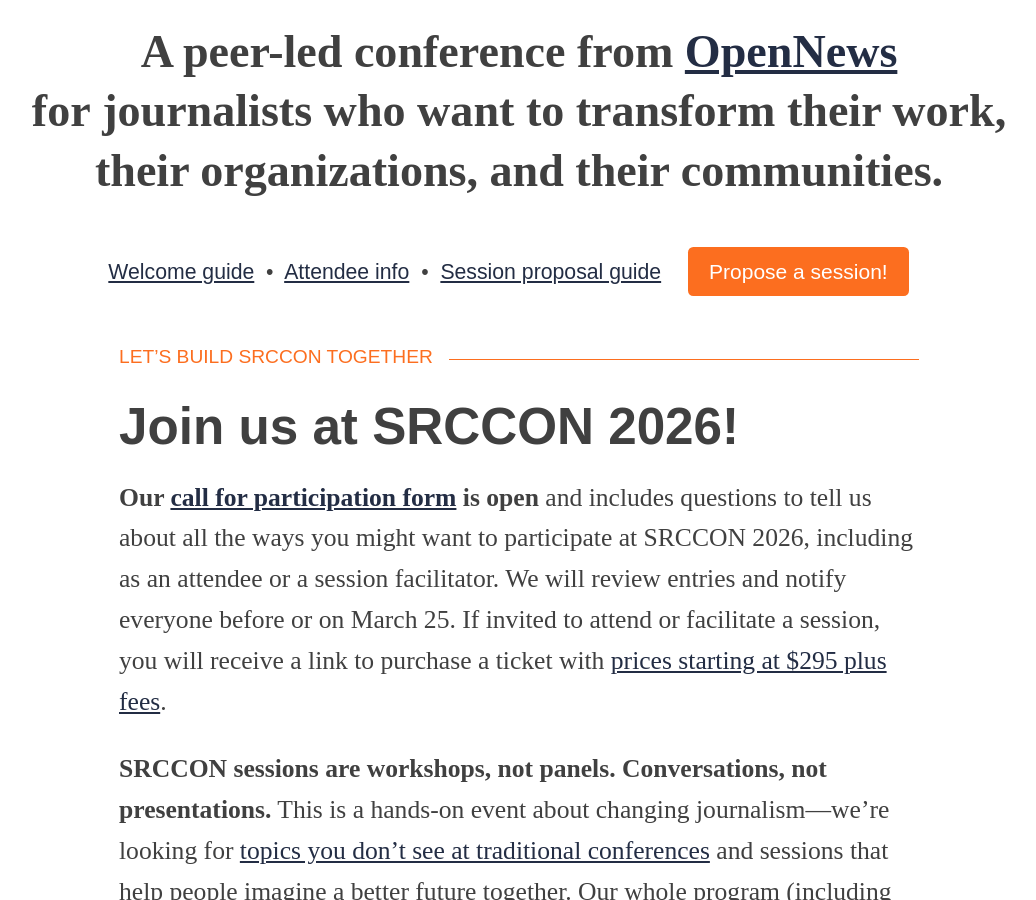
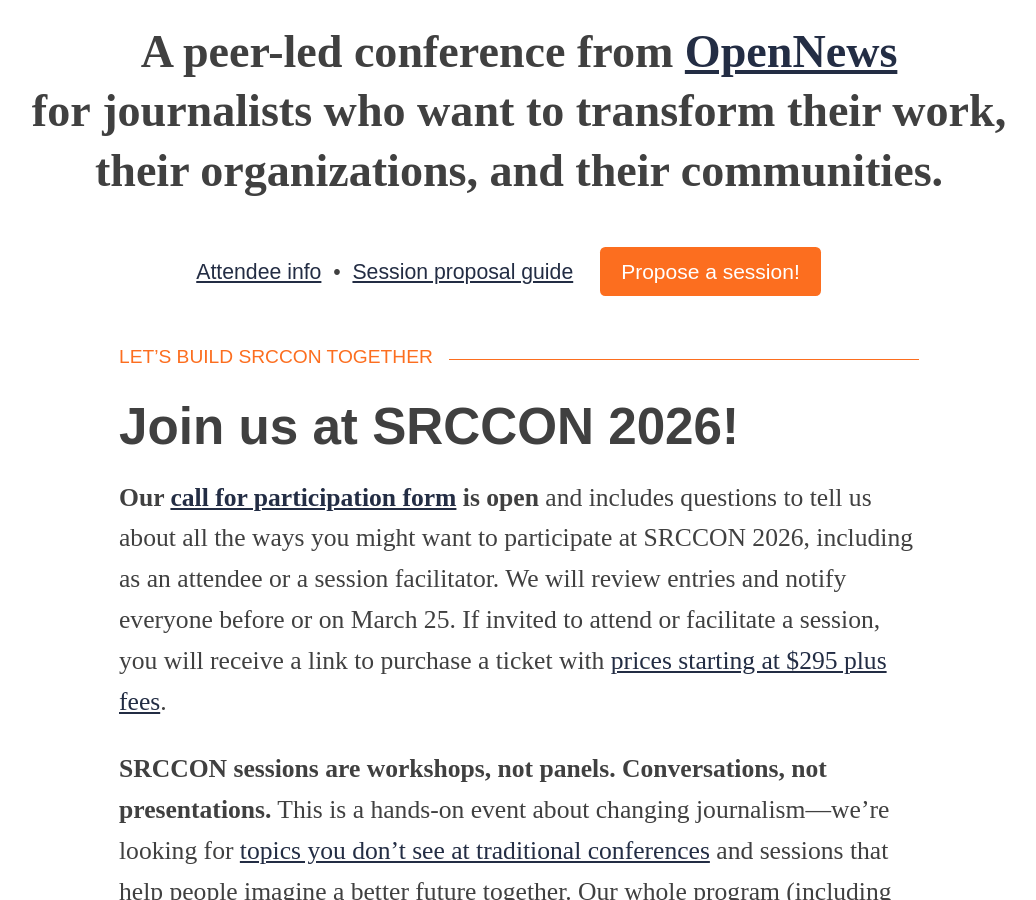
Before and after one commit to OpenNews/srccon-2026, a Jekyll site: the page built from homepage.md, in a window 1280 px wide and 900 px high, scrolled down 548 px. Shown: the whole window, without its empty margins (121-1157 px from the left). Built offline with Jekyll 4.4.1, drawn with Linux system fonts in a browser that asks for light colours; some web fonts are replaced.

Commit message:
removed welcome guide from nav for updates

```diff
--- a/_layouts/simple_layout.html
+++ b/_layouts/simple_layout.html
@@ -27,7 +27,7 @@
         </p>
         {% endif %}
         <div class="sub-nav">
-          <a href="/welcome/">Welcome guide</a> &nbsp;&bull;&nbsp;
+          <!-- <a href="/welcome/">Welcome guide</a> &nbsp;&bull;&nbsp; -->
           <a href="/attendees/">Attendee info</a> &nbsp;&bull;&nbsp; {% if page.schedule_live ==
           true %}<a href="/schedule/">Schedule</a> &nbsp;&bull;&nbsp;{% endif %}
           <a href="/sessions/proposal-guide/">Session proposal guide</a>
```
Also changed, not shown: Gemfile.lock.
